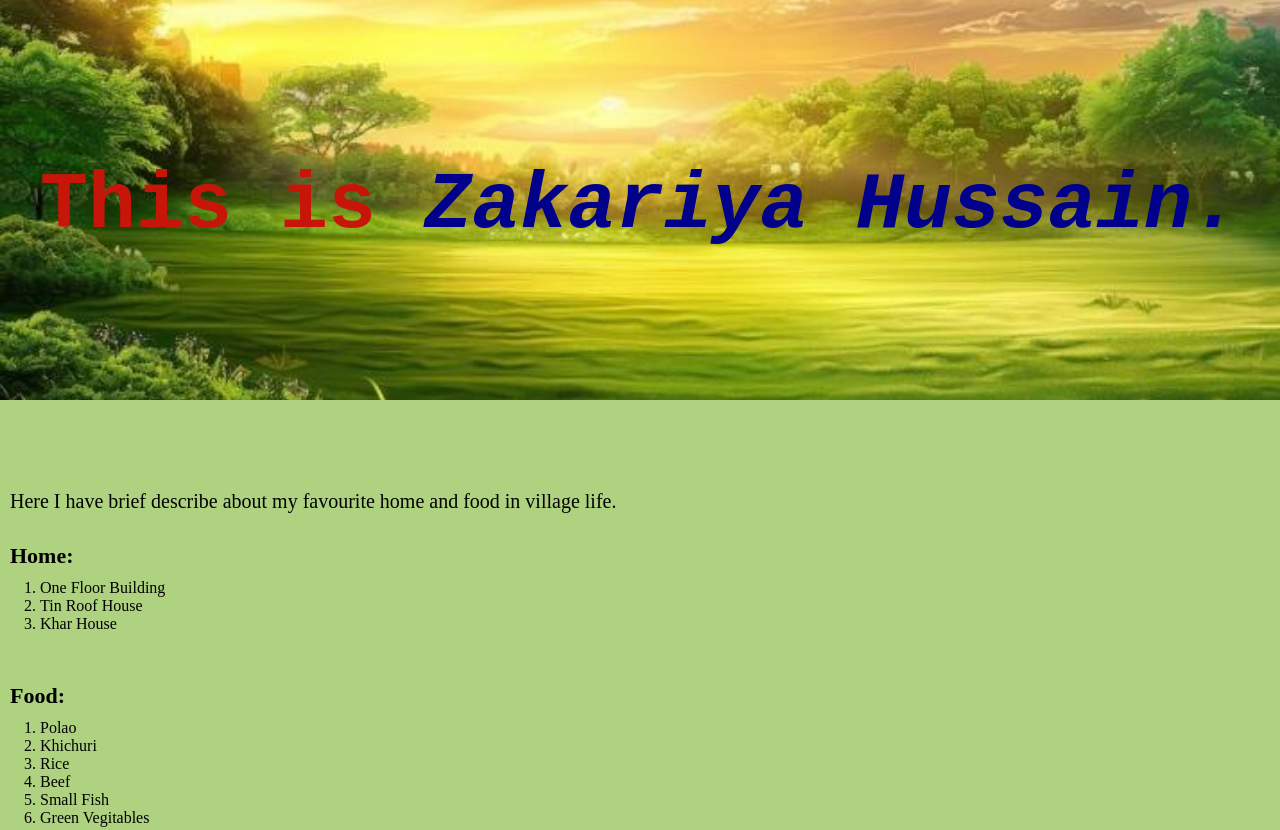
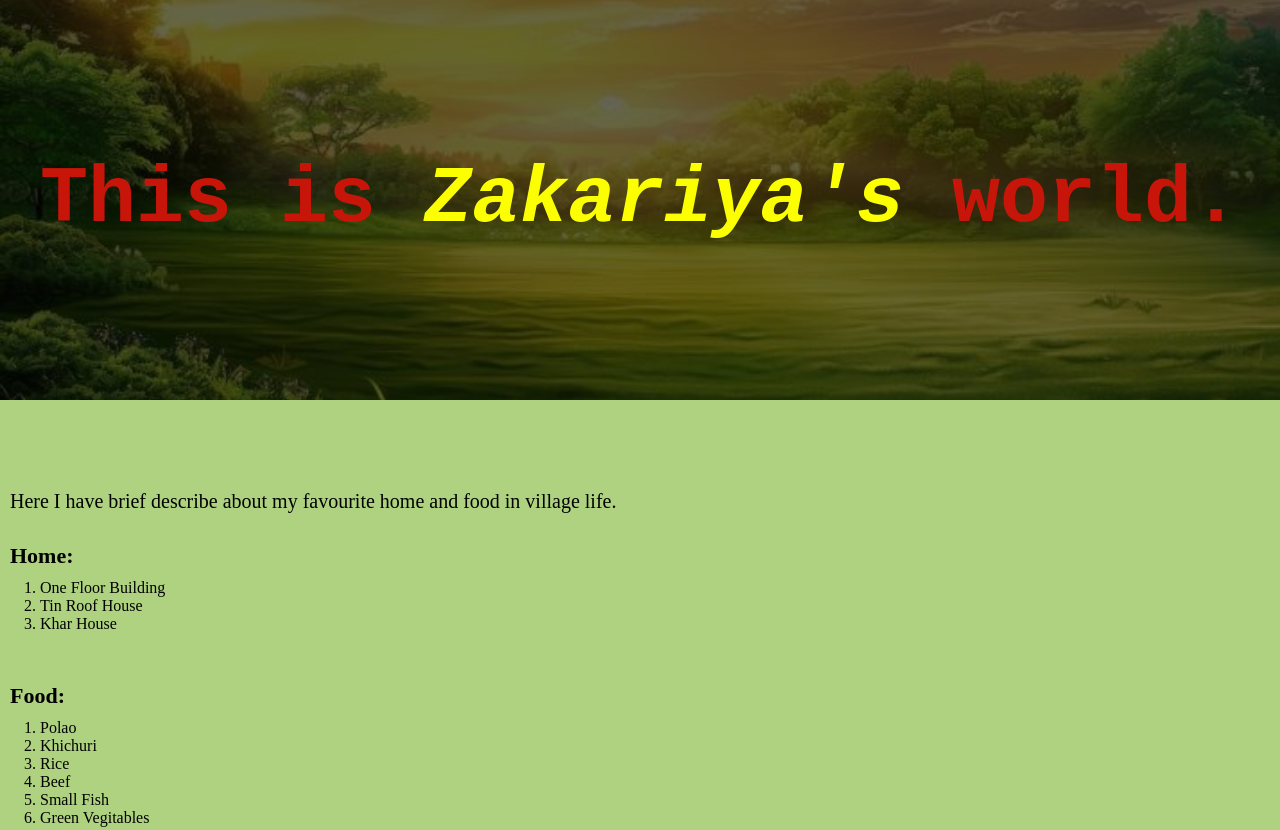
Before and after one commit to ZakariyaHussain/Basic-Web-Explore, a plain HTML site: page index.html in a window 1280 px wide. Shown: the top 830 px of the page. Drawn offline with Linux system fonts and the light colour scheme.

Commit message:
Header color changed

```diff
--- a/index.html
+++ b/index.html
@@ -9,7 +9,7 @@
 <body>
     <!-- header -->
     <header id="head">
-        <h1 class="content">This is <span class="name">Zakariya Hussain.</span></h1>
+        <h1 class="content">This is <span class="name">Zakariya's</span> world.</h1>
     </header>
     <main id="body">
         <p class="para">Here I have brief describe about my favourite home and food in village life.</p>
--- a/web.css
+++ b/web.css
@@ -11,14 +11,16 @@
     background-size: cover;
 }
 .content{
+    background-color: rgba(0, 0, 0, 0.6);
     text-align: center;
-    padding: 160px 0;
+    line-height: 400px;
+    height: 400px;
     font-family: 'Courier New', Courier, monospace;
     font-size: 80px;
     color: rgb(199, 22, 9);
 }
 .name{
-    color: darkblue;
+    color: rgb(251, 255, 0);
     font-style: italic;
 }
 #body{
```
